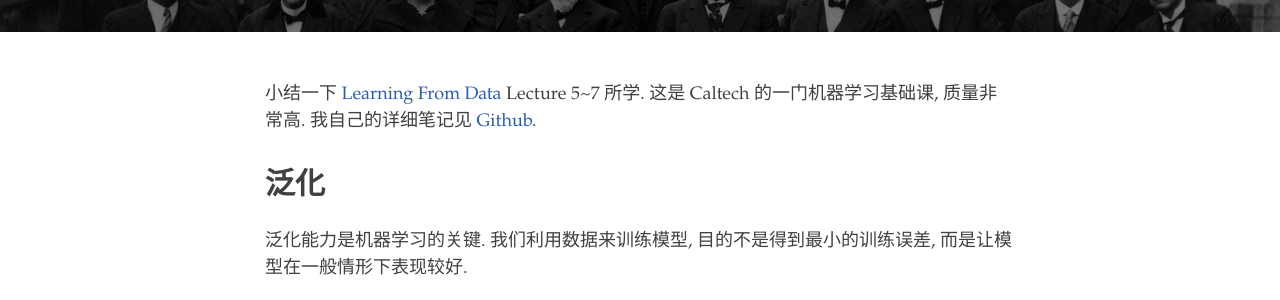
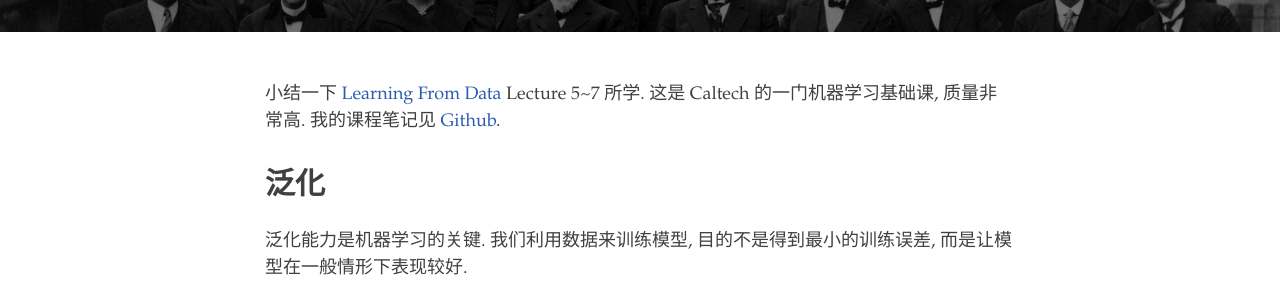
Before and after one commit to geyutang/sunoonlee.github.io, a Jekyll site: the page built from _posts/2017-07-22-generalization-error-bound.md, in a window 1280 px wide and 900 px high. Shown: the part 124-424 px from the top of the window. Built offline with Jekyll 4.4.1, drawn with Linux system fonts in a browser that asks for light colours; nearby versions of some CDN libraries; formulas are drawn with MathJax 3; comment, search, counter and statistics services are not loaded.

Commit message:
Update 2017-07-22-generalization-error-bound.md

```diff
--- a/_posts/2017-07-22-generalization-error-bound.md
+++ b/_posts/2017-07-22-generalization-error-bound.md
@@ -6,7 +6,7 @@ tags: MachineLearning
 category: tech
 ---
 
-小结一下 [Learning From Data](https://work.caltech.edu/lectures.html) Lecture 5~7 所学. 这是 Caltech 的一门机器学习基础课, 质量非常高. 我自己的详细笔记见 [Github](https://github.com/sunoonlee/machine-learning/blob/master/learning_from_data/Learning_From_Data_notes.md).
+小结一下 [Learning From Data](https://work.caltech.edu/lectures.html) Lecture 5~7 所学. 这是 Caltech 的一门机器学习基础课, 质量非常高. 我的课程笔记见 [Github](https://github.com/sunoonlee/machine-learning/blob/master/learning_from_data/Learning_From_Data_notes.md).
 
 ## 泛化
 
```
